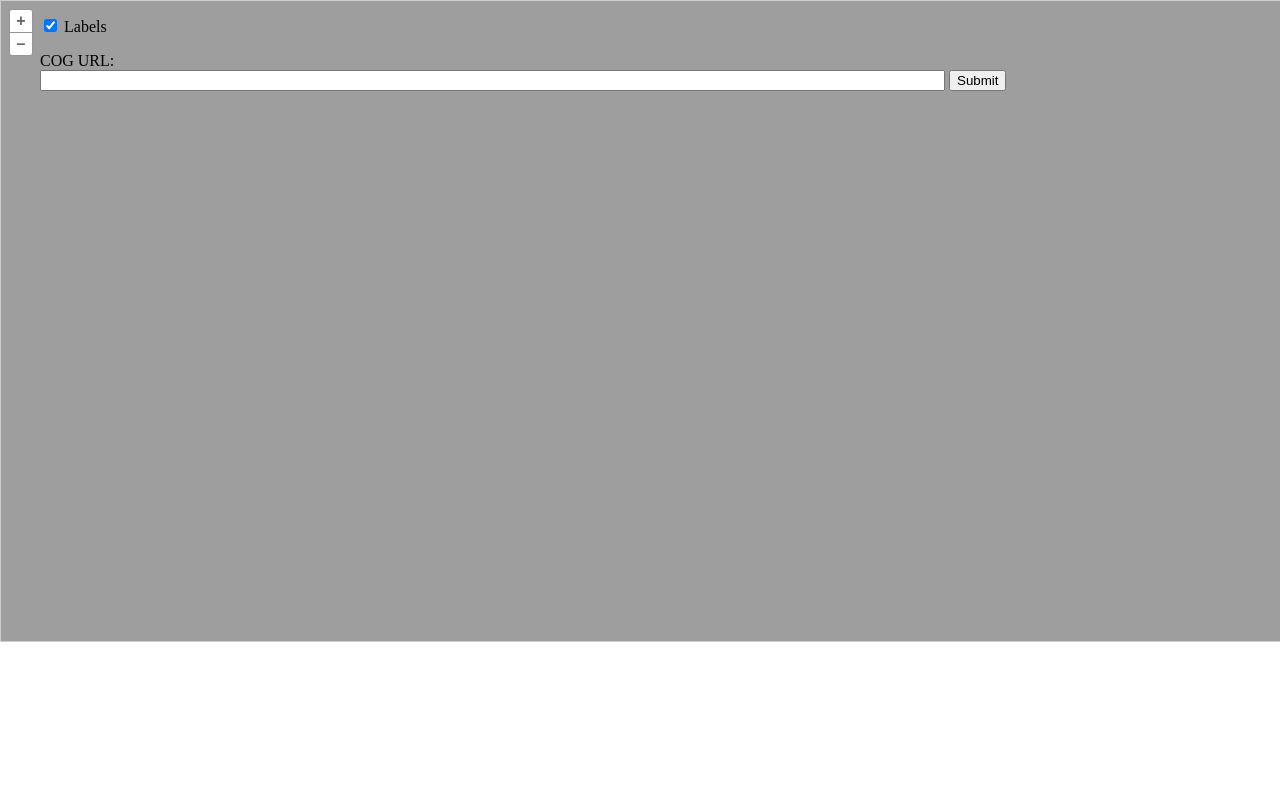
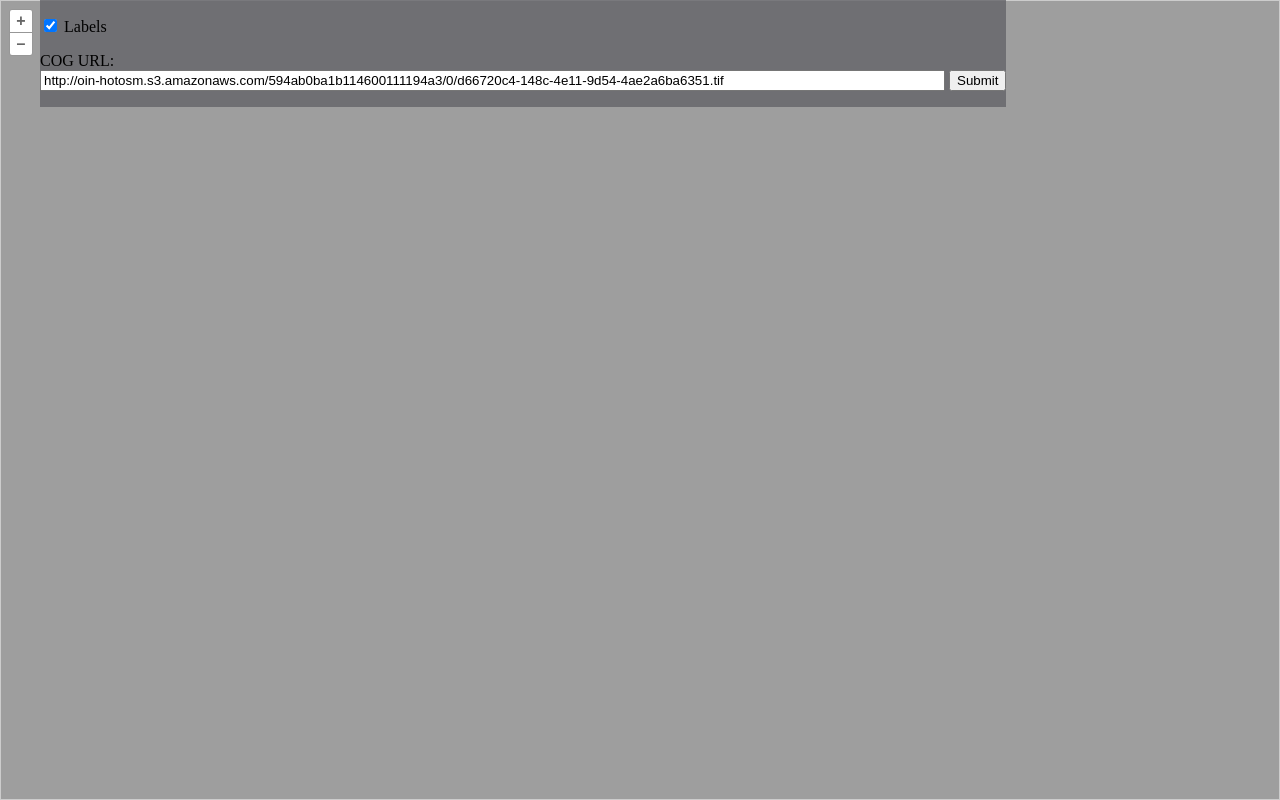
Before and after one commit to cholmes/cog-map, a website built with Parcel: page index.html in a window 1280 px wide. Built offline with nearby package versions, Linux system fonts and the light colour scheme; what hashed, ol-hashed would draw is missing.

Commit message:
added background to controls, and a default value

```diff
--- a/index.html
+++ b/index.html
@@ -23,19 +23,19 @@
       .controls {
         position: absolute;
         left: 40px;
-        text-outline: 2px 2px #ff0000;
+        background-color: rgba(100, 100, 105, 0.79);
       }
 
     </style>
   </head>
   <body>
-    <div id="map" class="map" style="width: 100%; height: 80%; border: 1px solid #ccc;"></div>
+    <div id="map" class="map" style="border: 1px solid #ccc;"></div>
     <div class="controls">
       <p><input type="checkbox" id="labels" name="labels"  checked="true"> Labels</p>
 
       <p> <form>
         COG URL:<br>
-        <input type="text" name="cog-url" id="cog-url" size="110">
+        <input type="text" name="cog-url" id="cog-url" size="110" value="http://oin-hotosm.s3.amazonaws.com/594ab0ba1b114600111194a3/0/d66720c4-148c-4e11-9d54-4ae2a6ba6351.tif">
         <button id="submit-url">Submit</button>
       </form> </p>
     </div>
```
